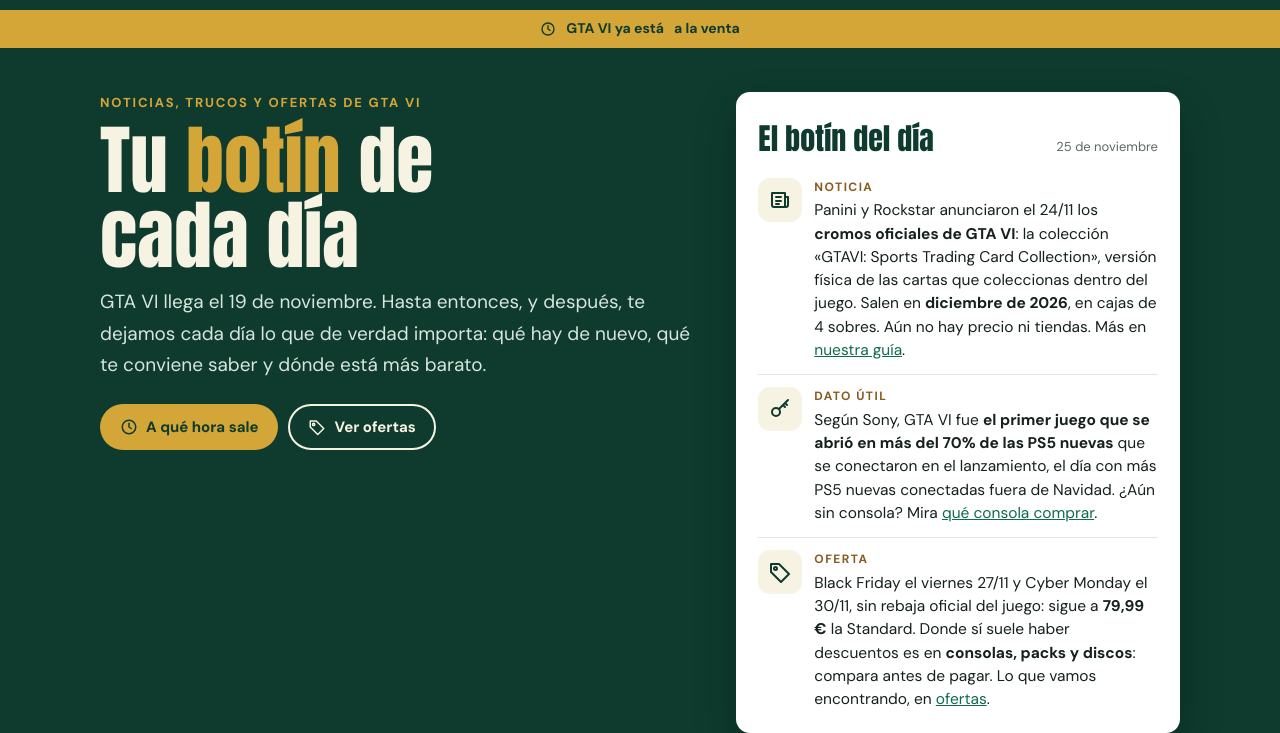
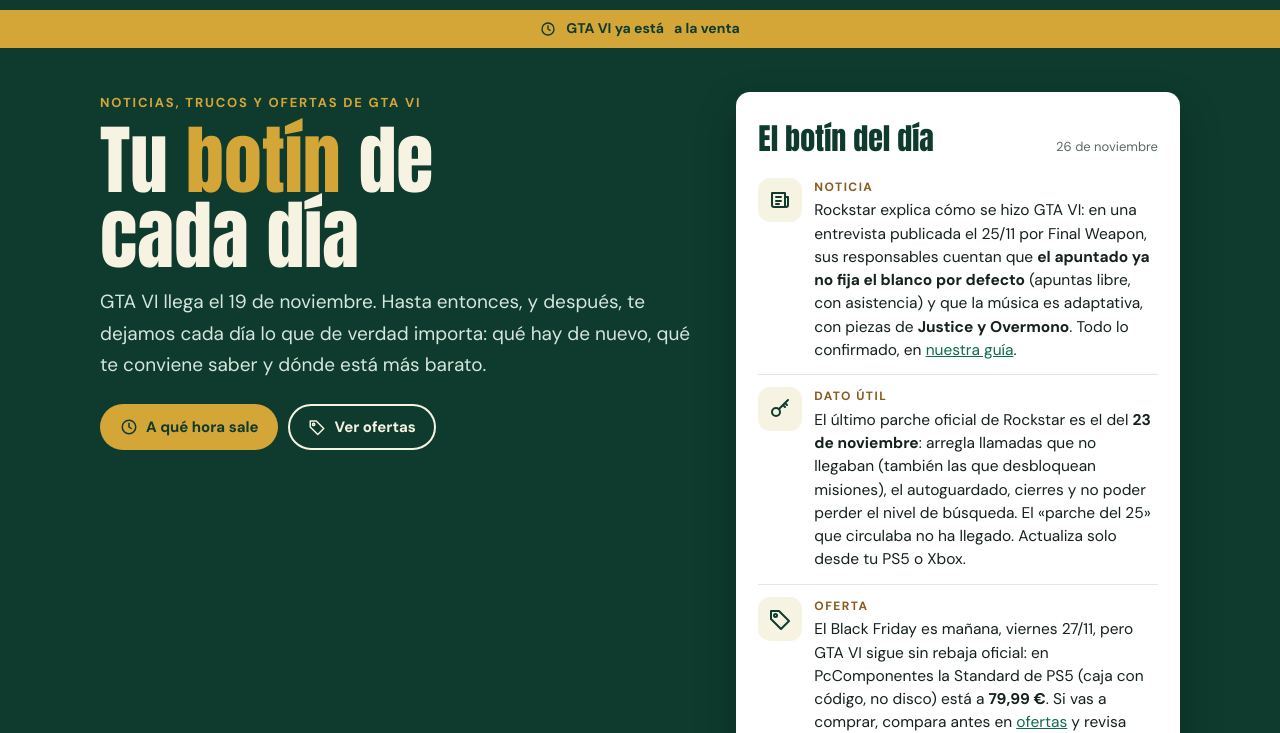
Before and after one commit to botindiario/botindiario-web, a plain HTML site: page index.html in a window 1280 px wide. Shown: the part 56-789 px from the top of the page. Drawn offline with Linux system fonts and the light colour scheme.

Commit message:
Botín del día 2026-11-26
Co-Authored-By: Claude Opus 5.5 <noreply@anthropic.com>
Claude-Session: https://claude.ai/code/session_018E2RkEhuPtBFUfBwRBwZHA

```diff
--- a/index.html
+++ b/index.html
@@ -48,11 +48,11 @@
 </div>
 <section class="loot" aria-labelledby="botin-hoy">
 <!-- BOTIN:INICIO (generado por scripts/actualizar_botin.py, no editar a mano) -->
-<header><h2 id="botin-hoy">El botín del día</h2><time datetime="2026-11-25">25 de noviembre</time></header>
+<header><h2 id="botin-hoy">El botín del día</h2><time datetime="2026-11-26">26 de noviembre</time></header>
 <ol>
-<li><span class="ic"><svg viewBox="0 0 24 24" fill="none" stroke="currentColor" stroke-width="2" stroke-linecap="round" stroke-linejoin="round" aria-hidden="true"><path d="M4 5h13v14H6a2 2 0 0 1-2-2V5Z"/><path d="M17 9h3v8a2 2 0 0 1-2 2"/><path d="M8 9h5M8 13h5M8 16h3"/></svg></span><div><b class="k">Noticia</b><p>Panini y Rockstar anunciaron el 24/11 los <strong>cromos oficiales de GTA VI</strong>: la colección «GTAVI: Sports Trading Card Collection», versión física de las cartas que coleccionas dentro del juego. Salen en <strong>diciembre de 2026</strong>, en cajas de 4 sobres. Aún no hay precio ni tiendas. Más en <a href="/gta-6/">nuestra guía</a>.</p></div></li>
-<li><span class="ic"><svg viewBox="0 0 24 24" fill="none" stroke="currentColor" stroke-width="2" stroke-linecap="round" stroke-linejoin="round" aria-hidden="true"><circle cx="8" cy="15" r="4"/><path d="m11 12 9-9M17 6l2 2M15 8l2 2"/></svg></span><div><b class="k">Dato útil</b><p>Según Sony, GTA VI fue <strong>el primer juego que se abrió en más del 70% de las PS5 nuevas</strong> que se conectaron en el lanzamiento, el día con más PS5 nuevas conectadas fuera de Navidad. ¿Aún sin consola? Mira <a href="/gta-6/que-consola-comprar/">qué consola comprar</a>.</p></div></li>
-<li><span class="ic"><svg viewBox="0 0 24 24" fill="none" stroke="currentColor" stroke-width="2" stroke-linecap="round" stroke-linejoin="round" aria-hidden="true"><path d="M3 12V4h8l10 10-8 8L3 12Z"/><circle cx="7.5" cy="8.5" r="1.5"/></svg></span><div><b class="k">Oferta</b><p>Black Friday el viernes 27/11 y Cyber Monday el 30/11, sin rebaja oficial del juego: sigue a <strong>79,99 €</strong> la Standard. Donde sí suele haber descuentos es en <strong>consolas, packs y discos</strong>: compara antes de pagar. Lo que vamos encontrando, en <a href="/ofertas/">ofertas</a>.</p></div></li>
+<li><span class="ic"><svg viewBox="0 0 24 24" fill="none" stroke="currentColor" stroke-width="2" stroke-linecap="round" stroke-linejoin="round" aria-hidden="true"><path d="M4 5h13v14H6a2 2 0 0 1-2-2V5Z"/><path d="M17 9h3v8a2 2 0 0 1-2 2"/><path d="M8 9h5M8 13h5M8 16h3"/></svg></span><div><b class="k">Noticia</b><p>Rockstar explica cómo se hizo GTA VI: en una entrevista publicada el 25/11 por Final Weapon, sus responsables cuentan que <strong>el apuntado ya no fija el blanco por defecto</strong> (apuntas libre, con asistencia) y que la música es adaptativa, con piezas de <strong>Justice y Overmono</strong>. Todo lo confirmado, en <a href="/gta-6/">nuestra guía</a>.</p></div></li>
+<li><span class="ic"><svg viewBox="0 0 24 24" fill="none" stroke="currentColor" stroke-width="2" stroke-linecap="round" stroke-linejoin="round" aria-hidden="true"><circle cx="8" cy="15" r="4"/><path d="m11 12 9-9M17 6l2 2M15 8l2 2"/></svg></span><div><b class="k">Dato útil</b><p>El último parche oficial de Rockstar es el del <strong>23 de noviembre</strong>: arregla llamadas que no llegaban (también las que desbloquean misiones), el autoguardado, cierres y no poder perder el nivel de búsqueda. El «parche del 25» que circulaba no ha llegado. Actualiza solo desde tu PS5 o Xbox.</p></div></li>
+<li><span class="ic"><svg viewBox="0 0 24 24" fill="none" stroke="currentColor" stroke-width="2" stroke-linecap="round" stroke-linejoin="round" aria-hidden="true"><path d="M3 12V4h8l10 10-8 8L3 12Z"/><circle cx="7.5" cy="8.5" r="1.5"/></svg></span><div><b class="k">Oferta</b><p>El Black Friday es mañana, viernes 27/11, pero GTA VI sigue sin rebaja oficial: en PcComponentes la Standard de PS5 (caja con código, no disco) está a <strong>79,99 €</strong>. Si vas a comprar, compara antes en <a href="/ofertas/">ofertas</a> y revisa <a href="/gta-6/precio-y-ediciones/">precio y ediciones</a>.</p></div></li>
 </ol>
 <!-- BOTIN:FIN -->
 </section>
--- a/sitemap.xml
+++ b/sitemap.xml
@@ -1,6 +1,6 @@
 <?xml version="1.0" encoding="UTF-8"?>
 <urlset xmlns="http://www.sitemaps.org/schemas/sitemap/0.9">
-  <url><loc>https://botindiario.com/</loc><lastmod>2026-11-25</lastmod></url>
+  <url><loc>https://botindiario.com/</loc><lastmod>2026-11-26</lastmod></url>
   <url><loc>https://botindiario.com/gta-6/</loc><lastmod>2026-10-18</lastmod></url>
   <url><loc>https://botindiario.com/gta-6/trailer-de-lanzamiento/</loc><lastmod>2026-10-18</lastmod></url>
   <url><loc>https://botindiario.com/gta-6/fecha-y-hora-de-lanzamiento/</loc><lastmod>2026-11-04</lastmod></url>
```
Also changed, not shown: datos/botin.json (+4 -4 lines).
